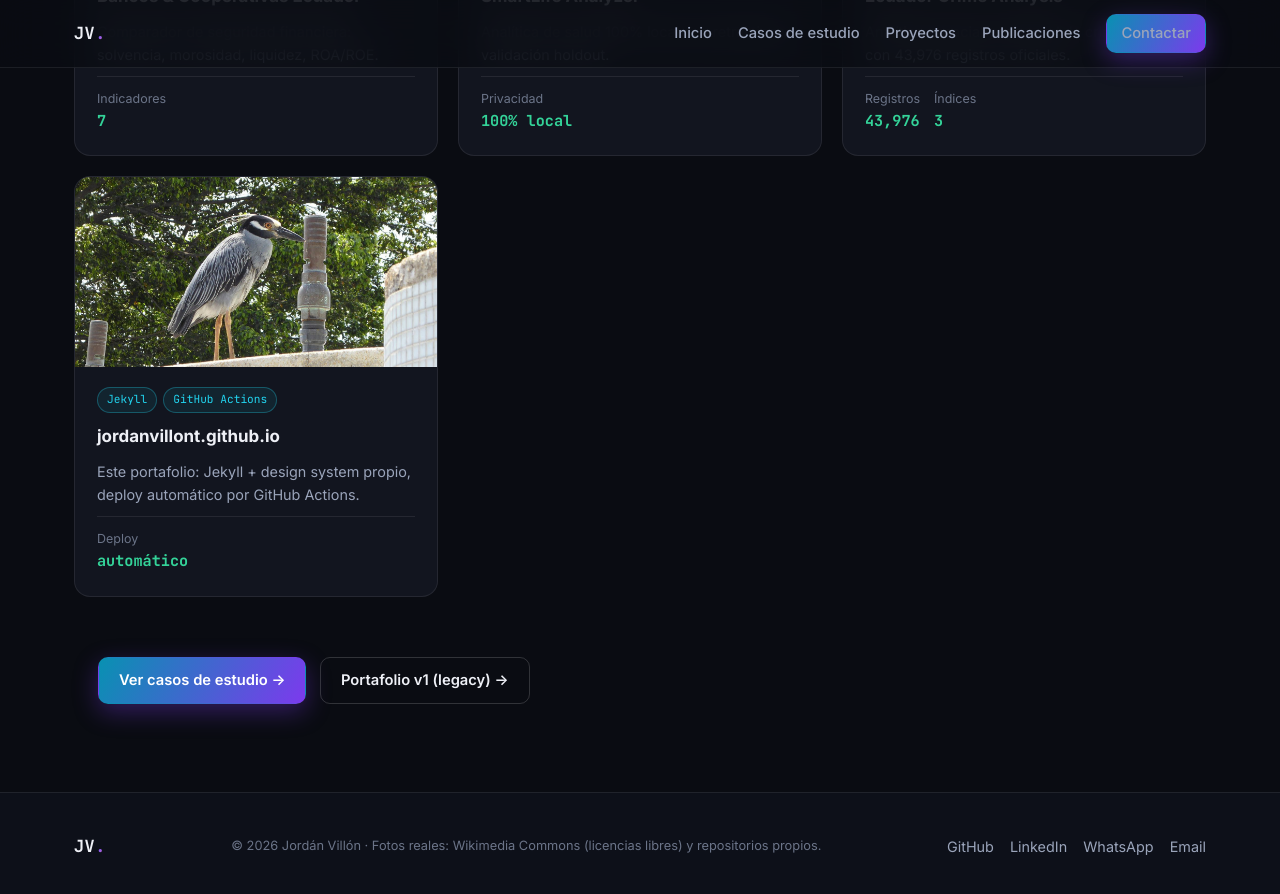
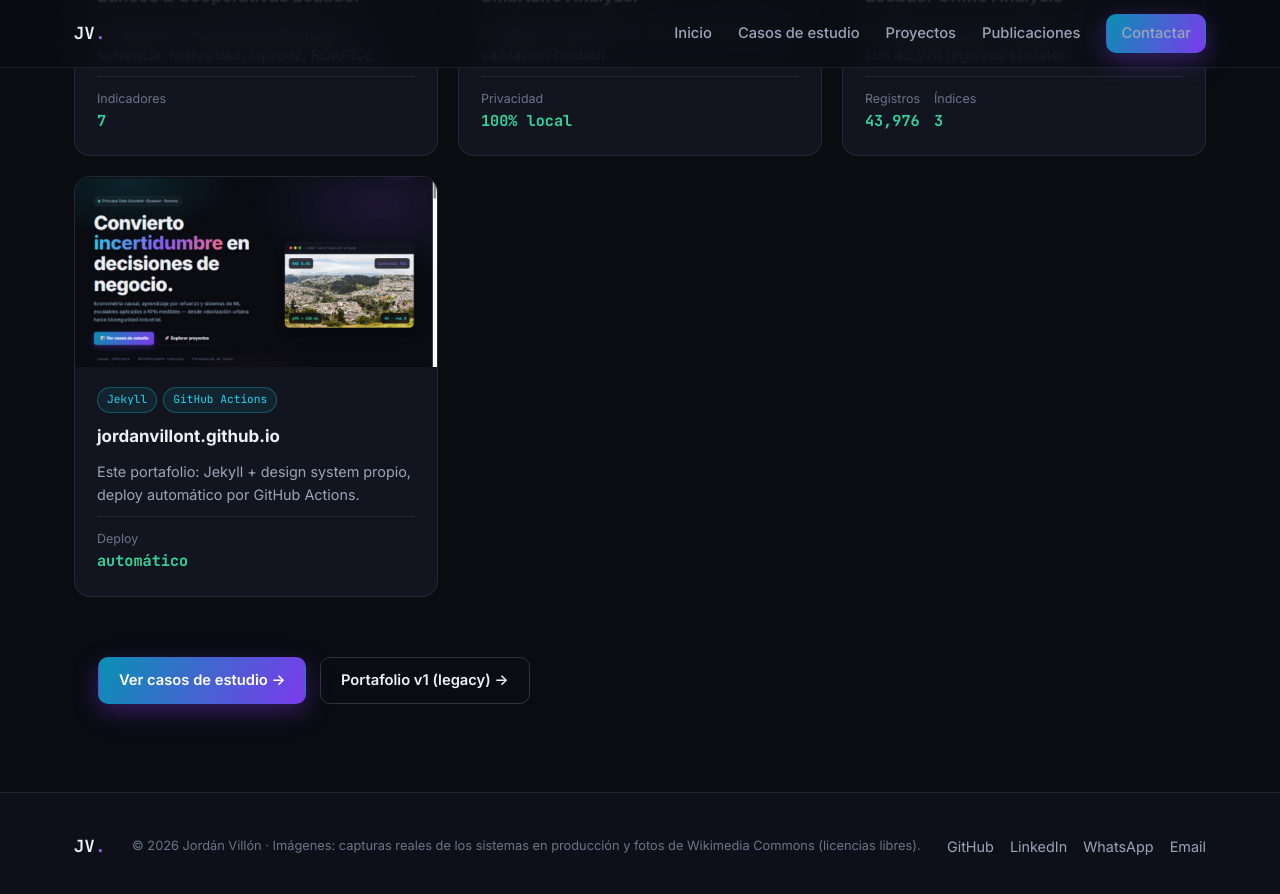
Before and after one commit to jordanvt18/jordanvillont.github.io, a Jekyll site: the page built from _pages/projects.md, in a window 1280 px wide and 900 px high, scrolled down 1525 px. Shown: the top 894 px of the window. Built offline with Jekyll 4.4.1, drawn with Linux system fonts in a browser that asks for light colours.

Commit message:
Replace generic stock photos with real screenshots of live project dashboards
- Capture 1024px screenshots of the 7 production GitHub Pages apps
  (radar, bioseguridad, transparencia, bancos, perfil, smartlife, crime)
  plus this portfolio itself as its own cover
- Use real banana model detections (sigatoka/cordana) for project cards
- Remove 6 unused Wikimedia stock photos; keep quito.jpg for hero only
- Update footer credits to reflect production screenshots

```diff
--- a/_includes/figma-footer.html
+++ b/_includes/figma-footer.html
@@ -1,7 +1,7 @@
 <footer class="footer">
   <div class="container footer-inner">
     <span class="brand">JV<b>.</b></span>
-    <p class="credits">© {{ site.time | date: "%Y" }} Jordán Villón · Fotos reales: Wikimedia Commons (licencias libres) y repositorios propios.</p>
+    <p class="credits">© {{ site.time | date: "%Y" }} Jordán Villón · Imágenes: capturas reales de los sistemas en producción y fotos de Wikimedia Commons (licencias libres).</p>
     <div class="social">
       <a href="https://github.com/jordanvt18" target="_blank" rel="noopener">GitHub</a>
       <a href="https://www.linkedin.com/in/jordanvillontorres" target="_blank" rel="noopener">LinkedIn</a>
--- a/_pages/projects.md
+++ b/_pages/projects.md
@@ -8,7 +8,7 @@
 
 <div class="proj-grid" style="margin: 32px 0 60px;">
   <article class="proj">
-    <div class="cover"><img src="{{ site.baseurl }}/assets/images/projects/quito.jpg" alt="Vista de Quito" loading="lazy" /></div>
+    <div class="cover"><img src="{{ site.baseurl }}/assets/images/projects/radar-dashboard.jpg" alt="Dashboard del Radar de Valorización Urbana en producción" loading="lazy" /></div>
     <div class="body">
       <div class="tags"><i>LightGBM</i><i>CNN+MLP</i><i>H3</i><i>FastAPI</i></div>
       <h3>Radar de Valorización Urbana</h3>
@@ -17,7 +17,7 @@
     </div>
   </article>
   <article class="proj">
-    <div class="cover"><img src="{{ site.baseurl }}/assets/images/projects/camaronera.jpg" alt="Piscinas camaroneras" loading="lazy" /></div>
+    <div class="cover"><img src="{{ site.baseurl }}/assets/images/projects/bioseguridad-dashboard.jpg" alt="Dashboard operativo de Bioseguridad Camarón AI" loading="lazy" /></div>
     <div class="body">
       <div class="tags"><i>LSTM</i><i>PPO</i><i>FastAPI</i></div>
       <h3>Bioseguridad Camarón AI</h3>
@@ -26,7 +26,7 @@
     </div>
   </article>
   <article class="proj">
-    <div class="cover"><img src="{{ site.baseurl }}/assets/images/projects/banana-plantation.jpg" alt="Plantación de banano" loading="lazy" /></div>
+    <div class="cover"><img src="{{ site.baseurl }}/assets/images/projects/banana-cordana.png" alt="Detección real de Cordana por el modelo entrenado" loading="lazy" /></div>
     <div class="body">
       <div class="tags"><i>ResNet18</i><i>ONNX</i><i>Docker</i></div>
       <h3>Banana Disease Detection</h3>
@@ -35,7 +35,7 @@
     </div>
   </article>
   <article class="proj">
-    <div class="cover"><img src="{{ site.baseurl }}/assets/images/projects/transparencia.jpg" alt="Palacio Municipal de Quito" loading="lazy" /></div>
+    <div class="cover"><img src="{{ site.baseurl }}/assets/images/projects/transparencia-dashboard.jpg" alt="Comparador del Índice de Transparencia Municipal" loading="lazy" /></div>
     <div class="body">
       <div class="tags"><i>Índice compuesto</i><i>FastAPI</i></div>
       <h3>Transparency Index Ecuador</h3>
@@ -44,7 +44,7 @@
     </div>
   </article>
   <article class="proj">
-    <div class="cover"><img src="{{ site.baseurl }}/assets/images/projects/asamblea.jpg" alt="Pleno de la Asamblea Nacional del Ecuador" loading="lazy" /></div>
+    <div class="cover"><img src="{{ site.baseurl }}/assets/images/projects/perfil-dashboard.jpg" alt="Índice de profesionalización de precandidatos en producción" loading="lazy" /></div>
     <div class="body">
       <div class="tags"><i>ETL</i><i>NLP</i><i>CI/CD</i></div>
       <h3>Perfil Profesionalización Partidos</h3>
@@ -62,7 +62,7 @@
     </div>
   </article>
   <article class="proj">
-    <div class="cover"><img src="{{ site.baseurl }}/assets/images/projects/bancos.jpg" alt="Edificio del Banco Central del Ecuador" loading="lazy" /></div>
+    <div class="cover"><img src="{{ site.baseurl }}/assets/images/projects/bancos-dashboard.jpg" alt="Comparador financiero de bancos y cooperativas en producción" loading="lazy" /></div>
     <div class="body">
       <div class="tags"><i>JS/HTML</i><i>Pipelines CI</i></div>
       <h3>Bancos &amp; Cooperativas Ecuador</h3>
@@ -71,7 +71,7 @@
     </div>
   </article>
   <article class="proj">
-    <div class="cover"><img src="{{ site.baseurl }}/assets/images/projects/smartlife.jpg" alt="Entrenamiento y salud — SmartLife" loading="lazy" /></div>
+    <div class="cover"><img src="{{ site.baseurl }}/assets/images/projects/smartlife-dashboard.jpg" alt="Dashboard de salud predictiva SmartLife Analyzer" loading="lazy" /></div>
     <div class="body">
       <div class="tags"><i>Node.js</i><i>Estático</i></div>
       <h3>SmartLife Analyzer</h3>
@@ -80,7 +80,7 @@
     </div>
   </article>
   <article class="proj">
-    <div class="cover"><img src="{{ site.baseurl }}/assets/images/projects/crime-ridgeline.png" alt="Ridgeline de criminalidad por provincia" loading="lazy" /></div>
+    <div class="cover"><img src="{{ site.baseurl }}/assets/images/projects/crime-dashboard.jpg" alt="Dashboard geoespacial de criminalidad en producción" loading="lazy" /></div>
     <div class="body">
       <div class="tags"><i>ARIMA</i><i>Econometría espacial</i><i>Dash</i></div>
       <h3>Ecuador Crime Analysis</h3>
@@ -89,7 +89,7 @@
     </div>
   </article>
   <article class="proj">
-    <div class="cover"><img src="{{ site.baseurl }}/assets/images/projects/guayaquil.jpg" alt="Malecón de Guayaquil" loading="lazy" /></div>
+    <div class="cover"><img src="{{ site.baseurl }}/assets/images/projects/portafolio-home.jpg" alt="Este portafolio en producción" loading="lazy" /></div>
     <div class="body">
       <div class="tags"><i>Jekyll</i><i>GitHub Actions</i></div>
       <h3>jordanvillont.github.io</h3>
--- a/index.html
+++ b/index.html
@@ -56,7 +56,7 @@
     <p class="section-lead">Tres sistemas donde el rigor estadístico y la ingeniería de producción se traducen en impacto medible.</p>
     <div class="proj-grid">
       <article class="proj">
-        <div class="cover"><img src="{{ site.baseurl }}/assets/images/projects/quito.jpg" alt="Vista de Quito" loading="lazy" /></div>
+        <div class="cover"><img src="{{ site.baseurl }}/assets/images/projects/radar-dashboard.jpg" alt="Dashboard del Radar de Valorización Urbana en producción" loading="lazy" /></div>
         <div class="body">
           <div class="tags"><i>LightGBM quantile</i><i>CNN+MLP</i><i>H3</i><i>FastAPI</i></div>
           <h3>Radar de Valorización Urbana</h3>
@@ -65,7 +65,7 @@
         </div>
       </article>
       <article class="proj">
-        <div class="cover"><img src="{{ site.baseurl }}/assets/images/projects/camaronera.jpg" alt="Piscinas camaroneras" loading="lazy" /></div>
+        <div class="cover"><img src="{{ site.baseurl }}/assets/images/projects/bioseguridad-dashboard.jpg" alt="Dashboard operativo de Bioseguridad Camarón AI" loading="lazy" /></div>
         <div class="body">
           <div class="tags"><i>LSTM</i><i>PPO</i><i>Simulador</i></div>
           <h3>Bioseguridad Camarón AI</h3>
@@ -74,7 +74,7 @@
         </div>
       </article>
       <article class="proj">
-        <div class="cover"><img src="{{ site.baseurl }}/assets/images/projects/banana-plantation.jpg" alt="Plantación de banano" loading="lazy" /></div>
+        <div class="cover"><img src="{{ site.baseurl }}/assets/images/projects/banana-sigatoka.png" alt="Detección real de Sigatoka por el modelo sobre hoja de banano" loading="lazy" /></div>
         <div class="body">
           <div class="tags"><i>ResNet18</i><i>ONNX</i><i>Docker</i></div>
           <h3>Banana Disease Detection</h3>
```
Also changed, not shown: _pages/case-studies.md (+3 -3 lines), assets/images/projects/asamblea.jpg (deleted), assets/images/projects/bancos-dashboard.jpg (added), assets/images/projects/bancos.jpg (deleted), assets/images/projects/bioseguridad-dashboard.jpg (added), assets/images/projects/camaronera.jpg (deleted), assets/images/projects/crime-dashboard.jpg (added), assets/images/projects/guayaquil.jpg (deleted), assets/images/projects/perfil-dashboard.jpg (added), assets/images/projects/portafolio-home.jpg (added), assets/images/projects/radar-dashboard.jpg (added), assets/images/projects/smartlife-dashboard.jpg (added), assets/images/projects/smartlife.jpg (deleted), assets/images/projects/transparencia-dashboard.jpg (added), 1 more files.
